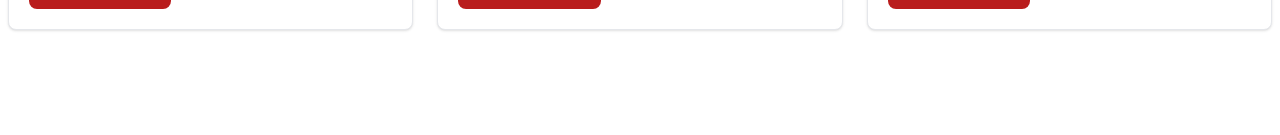
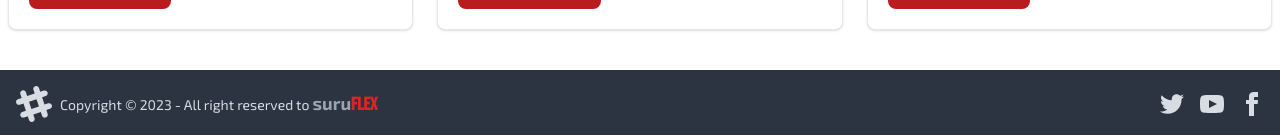
Before and after one commit to suru1849/suruFLEX-CLIENT, a React (Vite) app: page / in a window 1280 px wide. Shown: the part 1174-1309 px from the top of the page. Before the commit the page ends 1244 px from the top, so only its background shows below. Built offline with nearby package versions, Linux system fonts and the light colour scheme.

Commit message:
Footer added

```diff
--- a/src/Components/BrandCard/BrandCard.jsx
+++ b/src/Components/BrandCard/BrandCard.jsx
@@ -40,6 +40,10 @@
   );
 };
 
-BrandCard.propTypes = {};
+BrandCard.propTypes = {
+  brand: PropTypes.obj,
+  brand_name: PropTypes.string,
+  brand_image: PropTypes.string,
+};
 
 export default BrandCard;
--- /dev/null
+++ b/src/Components/Footer/Footer.jsx
@@ -0,0 +1,67 @@
+const Footer = () => {
+  return (
+    <div>
+      <footer className="footer items-center p-4 bg-neutral text-neutral-content">
+        <aside className="items-center grid-flow-col">
+          <svg
+            width="36"
+            height="36"
+            viewBox="0 0 24 24"
+            xmlns="http://www.w3.org/2000/svg"
+            fillRule="evenodd"
+            clipRule="evenodd"
+            className="fill-current"
+          >
+            <path d="M22.672 15.226l-2.432.811.841 2.515c.33 1.019-.209 2.127-1.23 2.456-1.15.325-2.148-.321-2.463-1.226l-.84-2.518-5.013 1.677.84 2.517c.391 1.203-.434 2.542-1.831 2.542-.88 0-1.601-.564-1.86-1.314l-.842-2.516-2.431.809c-1.135.328-2.145-.317-2.463-1.229-.329-1.018.211-2.127 1.231-2.456l2.432-.809-1.621-4.823-2.432.808c-1.355.384-2.558-.59-2.558-1.839 0-.817.509-1.582 1.327-1.846l2.433-.809-.842-2.515c-.33-1.02.211-2.129 1.232-2.458 1.02-.329 2.13.209 2.461 1.229l.842 2.515 5.011-1.677-.839-2.517c-.403-1.238.484-2.553 1.843-2.553.819 0 1.585.509 1.85 1.326l.841 2.517 2.431-.81c1.02-.33 2.131.211 2.461 1.229.332 1.018-.21 2.126-1.23 2.456l-2.433.809 1.622 4.823 2.433-.809c1.242-.401 2.557.484 2.557 1.838 0 .819-.51 1.583-1.328 1.847m-8.992-6.428l-5.01 1.675 1.619 4.828 5.011-1.674-1.62-4.829z"></path>
+          </svg>
+          <p>
+            Copyright © 2023 - All right reserved to{" "}
+            <span className="font-Exo2 text-gray-400 font-bold text-lg">
+              suru
+            </span>
+            <span className="font-Bebas-neue text-red-600 font-extrabold text-lg">
+              FLEX
+            </span>
+          </p>
+        </aside>
+        <nav className="grid-flow-col gap-4 md:place-self-center md:justify-self-end">
+          <a>
+            <svg
+              xmlns="http://www.w3.org/2000/svg"
+              width="24"
+              height="24"
+              viewBox="0 0 24 24"
+              className="fill-current"
+            >
+              <path d="M24 4.557c-.883.392-1.832.656-2.828.775 1.017-.609 1.798-1.574 2.165-2.724-.951.564-2.005.974-3.127 1.195-.897-.957-2.178-1.555-3.594-1.555-3.179 0-5.515 2.966-4.797 6.045-4.091-.205-7.719-2.165-10.148-5.144-1.29 2.213-.669 5.108 1.523 6.574-.806-.026-1.566-.247-2.229-.616-.054 2.281 1.581 4.415 3.949 4.89-.693.188-1.452.232-2.224.084.626 1.956 2.444 3.379 4.6 3.419-2.07 1.623-4.678 2.348-7.29 2.04 2.179 1.397 4.768 2.212 7.548 2.212 9.142 0 14.307-7.721 13.995-14.646.962-.695 1.797-1.562 2.457-2.549z"></path>
+            </svg>
+          </a>
+          <a>
+            <svg
+              xmlns="http://www.w3.org/2000/svg"
+              width="24"
+              height="24"
+              viewBox="0 0 24 24"
+              className="fill-current"
+            >
+              <path d="M19.615 3.184c-3.604-.246-11.631-.245-15.23 0-3.897.266-4.356 2.62-4.385 8.816.029 6.185.484 8.549 4.385 8.816 3.6.245 11.626.246 15.23 0 3.897-.266 4.356-2.62 4.385-8.816-.029-6.185-.484-8.549-4.385-8.816zm-10.615 12.816v-8l8 3.993-8 4.007z"></path>
+            </svg>
+          </a>
+          <a>
+            <svg
+              xmlns="http://www.w3.org/2000/svg"
+              width="24"
+              height="24"
+              viewBox="0 0 24 24"
+              className="fill-current"
+            >
+              <path d="M9 8h-3v4h3v12h5v-12h3.642l.358-4h-4v-1.667c0-.955.192-1.333 1.115-1.333h2.885v-5h-3.808c-3.596 0-5.192 1.583-5.192 4.615v3.385z"></path>
+            </svg>
+          </a>
+        </nav>
+      </footer>
+    </div>
+  );
+};
+
+export default Footer;
--- a/src/Layouts/Root.jsx
+++ b/src/Layouts/Root.jsx
@@ -1,11 +1,13 @@
 import { Outlet } from "react-router-dom";
 import NavBar from "../Components/Header/NavBar";
+import Footer from "../Components/Footer/Footer";
 
 const Root = () => {
   return (
     <div>
       <NavBar></NavBar>
       <Outlet></Outlet>
+      <Footer></Footer>
     </div>
   );
 };
```
